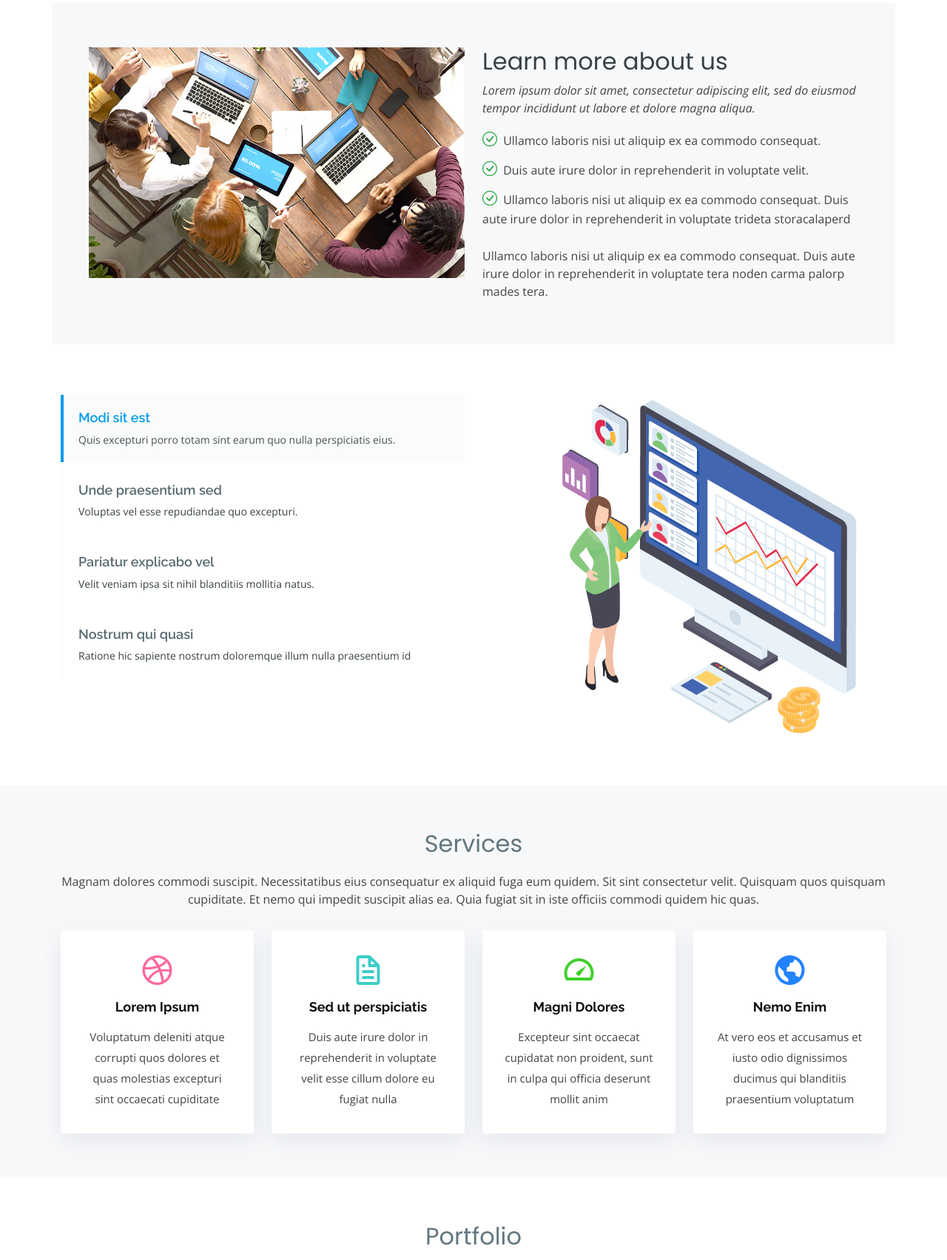
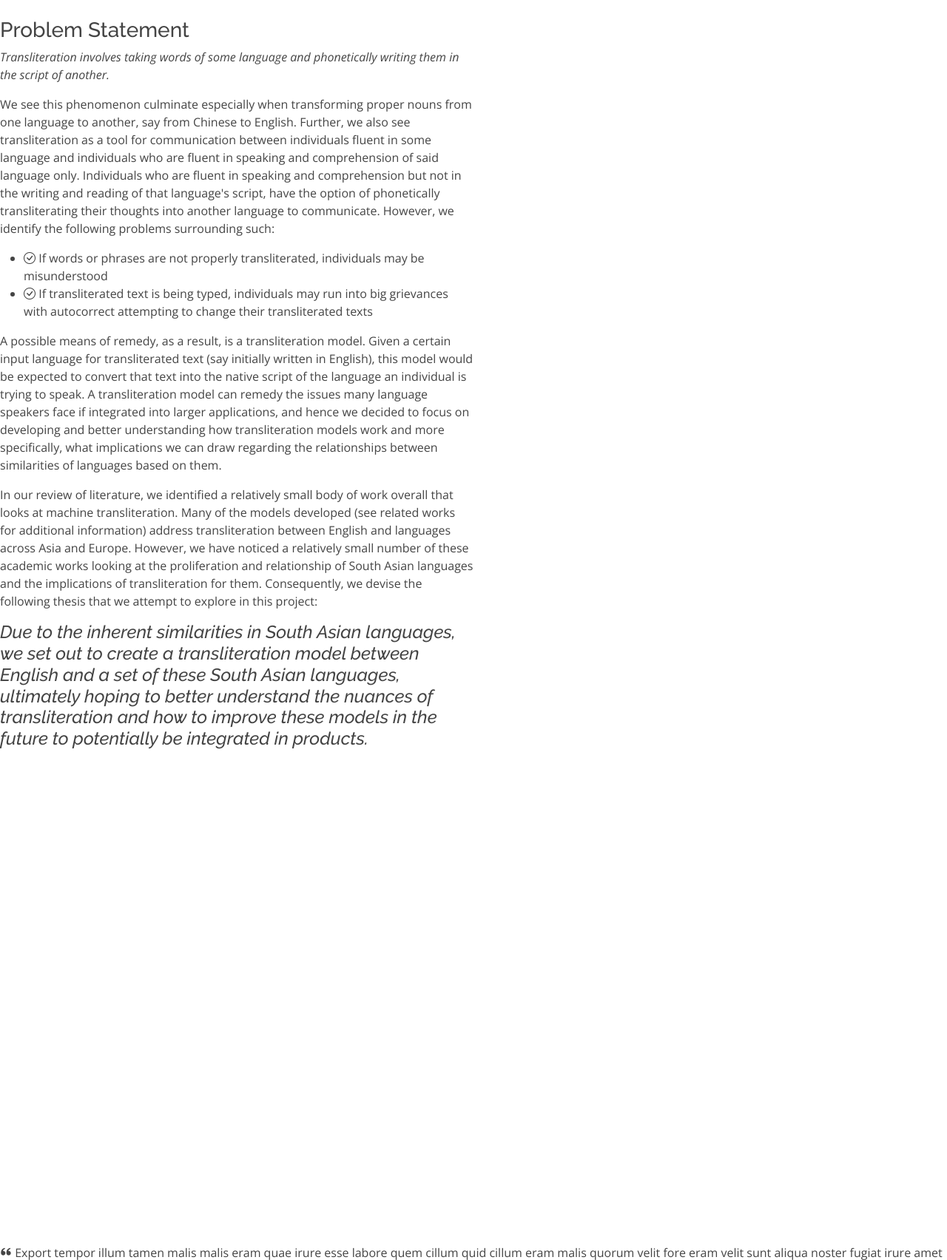
Before and after one commit to arkabhat/cse490g1-final-project, a plain HTML site: page docs/index.html in a window 1280 px wide. Shown: the part 657-2361 px from the top of the page at 74% size. Drawn offline with nearby package versions, Linux system fonts and the light colour scheme.

Commit message:
First section written

```diff
--- a/docs/index.html
+++ b/docs/index.html
@@ -106,8 +106,62 @@
 
   <main id="main">
 
+    <section id = "problem-statement">
+      <div class="col-lg-6 d-flex flex-column justify-contents-center" data-aos="fade-left">
+        <div class="content pt-4 pt-lg-0">
+          <h3>Problem Statement</h3>
+          <p class="fst-italic">
+            Transliteration involves taking words of some language and phonetically writing them in the script of another.
+          </p>
+          <p>
+            We see this phenomenon
+            culminate especially when transforming proper nouns from one language to another, say from Chinese to English. Further, we also see
+            transliteration as a tool for communication between individuals fluent in some language and individuals who are fluent in speaking and
+            comprehension of said language only. Individuals who are fluent in speaking and comprehension but not in the writing and reading of that language's
+            script, have the option of phonetically transliterating their thoughts into another language to communicate. However, we identify the following problems
+            surrounding such:
+          </p>
+          <ul>
+            <li><i class="bi bi-check-circle"></i> If words or phrases are not properly transliterated, individuals may be misunderstood</li>
+            <li><i class="bi bi-check-circle"></i> If transliterated text is being typed, individuals may run into big grievances with autocorrect attempting to change their transliterated texts</li>
+          </ul>
+          <p>
+            A possible means of remedy, as a result, is a transliteration model. Given a certain input language for transliterated text (say initially written in English), this model would be expected to
+            convert that text into the native script of the language an individual is trying to speak. A transliteration model can remedy the issues
+            many language speakers face if integrated into larger applications, and hence we decided to focus on developing and better understanding how transliteration models
+            work and more specifically, what implications we can draw regarding the relationships between similarities of languages based on them.
+          </p>
+          <p>
+            In our review of literature, we identified a relatively small body of work overall that looks at machine transliteration. Many of the models developed (see related works
+            for additional information) address transliteration between English and languages across Asia and Europe. However, we have noticed a relatively small number of these
+            academic works looking at the proliferation and relationship of South Asian languages and the implications of transliteration for them. Consequently,
+            we devise the following thesis that we attempt to explore in this project:
+          </p>
+          <h4 class="fst-italic">
+            Due to the inherent similarities in South Asian languages, we set out to create a transliteration model between English and a set of these South Asian languages,
+            ultimately hoping to better understand the nuances of transliteration and how to improve these models in the future to potentially be integrated in products.
+          </h4>
+        </div>
+      </div>
+    </section>
+    <section id = "related-works">
+
+    </section>
+    <section id = "methodology">
+
+    </section>
+    <section id = "experiments-and-eval">
+
+    </section>
+    <section id = "demo">
+
+    </section>
+    <section id = "conclusions">
+
+    </section>
+
     <!-- ======= About Section ======= -->
-    <section id="about" class="about">
+    <!-- <section id="about" class="about">
       <div class="container">
 
         <div class="row">
@@ -134,10 +188,11 @@
         </div>
 
       </div>
-    </section><!-- End About Section -->
+    </section> -->
+    <!-- End About Section -->
 
     <!-- ======= Features Section ======= -->
-    <section id="features" class="features">
+    <!-- <section id="features" class="features">
       <div class="container">
 
         <div class="row">
@@ -196,10 +251,11 @@
         </div>
 
       </div>
-    </section><!-- End Features Section -->
+    </section> -->
+    <!-- End Features Section -->
 
     <!-- ======= Services Section ======= -->
-    <section id="services" class="services section-bg">
+    <!-- <section id="services" class="services section-bg">
       <div class="container">
 
         <div class="section-title" data-aos="fade-up">
@@ -243,10 +299,11 @@
         </div>
 
       </div>
-    </section><!-- End Services Section -->
+    </section> -->
+    <!-- End Services Section -->
 
     <!-- ======= Portfolio Section ======= -->
-    <section id="portfolio" class="portfolio">
+    <!-- <section id="portfolio" class="portfolio">
       <div class="container">
 
         <div class="section-title" data-aos="fade-up">
@@ -396,10 +453,11 @@
         </div>
 
       </div>
-    </section><!-- End Portfolio Section -->
+    </section> -->
+    <!-- End Portfolio Section -->
 
     <!-- ======= Cta Section ======= -->
-    <section id="cta" class="cta">
+    <!-- <section id="cta" class="cta">
       <div class="container">
 
         <div class="row" data-aos="zoom-in">
@@ -413,10 +471,11 @@
         </div>
 
       </div>
-    </section><!-- End Cta Section -->
+    </section> -->
+    <!-- End Cta Section -->
 
     <!-- ======= Testimonials Section ======= -->
-    <section id="testimonials" class="testimonials">
+    <!-- <section id="testimonials" class="testimonials">
       <div class="container">
 
         <div class="section-title" data-aos="fade-up">
@@ -497,10 +556,11 @@
         </div>
 
       </div>
-    </section><!-- End Testimonials Section -->
+    </section> -->
+    <!-- End Testimonials Section -->
 
     <!-- ======= Team Section ======= -->
-    <section id="team" class="team">
+    <!-- <section id="team" class="team">
       <div class="container">
 
         <div class="section-title" data-aos="fade-up">
@@ -561,10 +621,11 @@
         </div>
 
       </div>
-    </section><!-- End Team Section -->
+    </section> -->
+    <!-- End Team Section -->
 
     <!-- ======= Clients Section ======= -->
-    <section id="clients" class="clients">
+    <!-- <section id="clients" class="clients">
       <div class="container">
 
         <div class="section-title" data-aos="fade-up">
@@ -625,10 +686,11 @@
         </div>
 
       </div>
-    </section><!-- End Clients Section -->
+    </section> -->
+    <!-- End Clients Section -->
 
     <!-- ======= Pricing Section ======= -->
-    <section id="pricing" class="pricing section-bg">
+    <!-- <section id="pricing" class="pricing section-bg">
       <div class="container">
 
         <div class="section-title" data-aos="fade-up">
@@ -710,10 +772,11 @@
         </div>
 
       </div>
-    </section><!-- End Pricing Section -->
+    </section> -->
+    <!-- End Pricing Section -->
 
     <!-- ======= F.A.Q Section ======= -->
-    <section id="faq" class="faq">
+    <!-- <section id="faq" class="faq">
       <div class="container">
 
         <div class="section-title" data-aos="fade-up">
@@ -779,10 +842,11 @@
         </ul>
 
       </div>
-    </section><!-- End Frequently Asked Questions Section -->
+    </section> -->
+    <!-- End Frequently Asked Questions Section -->
 
     <!-- ======= Contact Section ======= -->
-    <section id="contact" class="contact section-bg">
+    <!-- <section id="contact" class="contact section-bg">
       <div class="container">
 
         <div class="section-title" data-aos="fade-up">
@@ -848,9 +912,11 @@
         </div>
 
       </div>
-    </section><!-- End Contact Section -->
+    </section> -->
+    <!-- End Contact Section -->
 
-  </main><!-- End #main -->
+  </main>
+  <!-- End #main -->
 
   <!-- ======= Footer ======= -->
   <footer id="footer">
```
